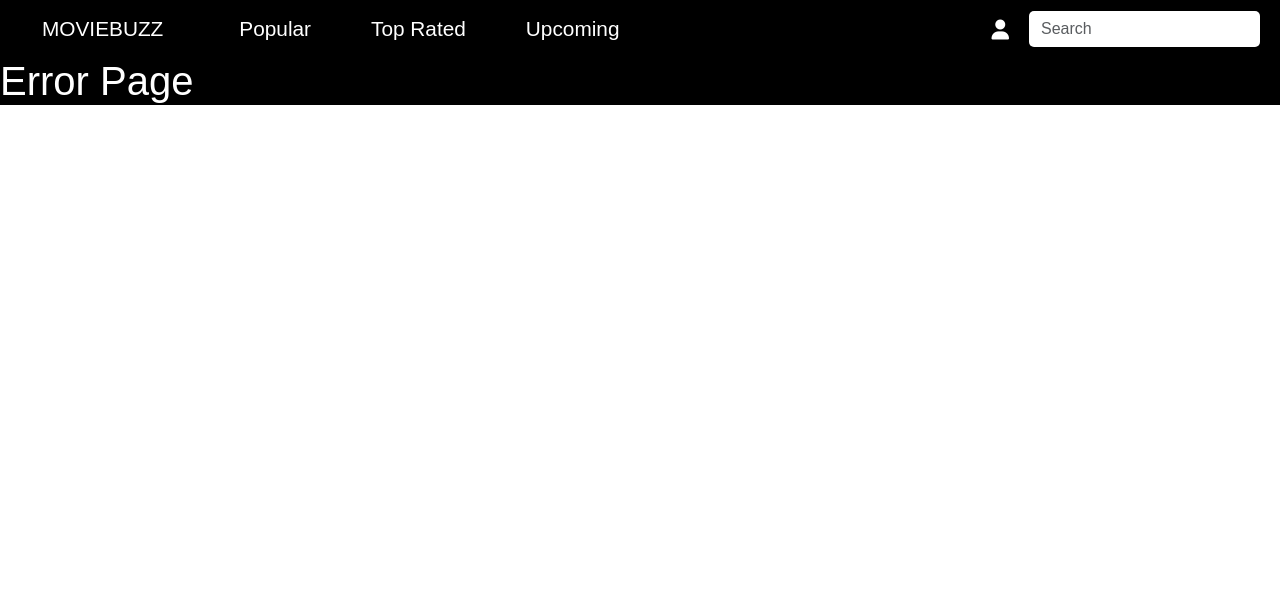
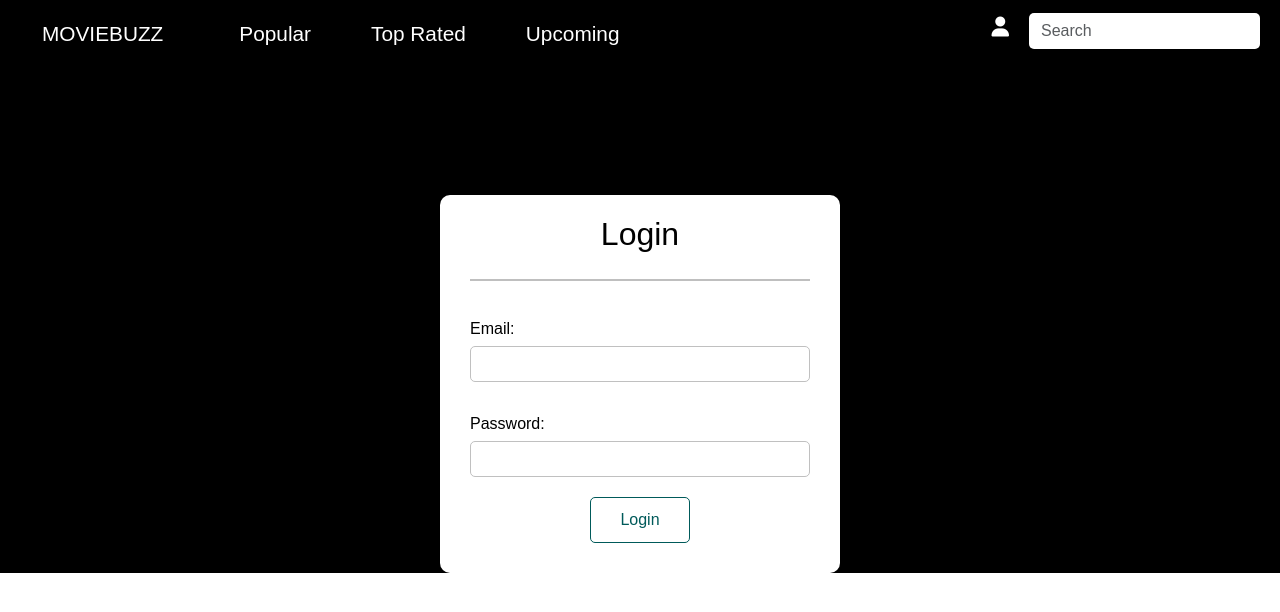
Before and after one commit to parthdedaniya/MovieFinder, a React (Create React App) app: page /login in a window 1280 px wide. Shown: the top 612 px of the page. Built offline with nearby package versions, Linux system fonts and the light colour scheme; the HTML template or start-up script is replaced by a standard one.

Commit message:
Add login, register page

```diff
--- a/src/App.css
+++ b/src/App.css
@@ -1,5 +1,6 @@
 .App {
-  background-color: black;
-  color: white;
-  font-family: sans-serif;
+	background-color: black;
+	height: 100%;
+	color: white;
+	font-family: sans-serif;
 }
--- a/src/App.js
+++ b/src/App.js
@@ -5,6 +5,8 @@ import Home from './pages/home/Home';
 import MovieList from './components/movieList/MovieList';
 import Movie from './pages/movieDetail/Movie';
 import Profile from './pages/profile/Profile';
+import Login from './pages/login/Login';
+import Register from './pages/register/Register';
 
 function App() {
   return (
@@ -12,7 +14,9 @@ function App() {
         <Router>
           <Header />
             <Routes>
-                <Route index element={<Home />}></Route>
+          <Route index element={<Home />}></Route>
+          <Route path="login" element={<Login />}></Route>
+          <Route path="register" element={<Register />}></Route>
                 <Route path="movie/:id" element={<Movie />}></Route>
                 <Route path="movies/:type" element={<MovieList />}></Route>
                 <Route path="profile" element={<Profile />}></Route>
--- /dev/null
+++ b/src/pages/login/Login.jsx
@@ -0,0 +1,23 @@
+import "./login.css";
+
+const Login = () => {
+	return (
+		<div className="login">
+			<div className="formHeader">
+				<h2 className="formTitle">Login</h2>
+			</div>
+			<hr />
+			<form className="loginForm">
+				<label for="email">Email:</label>
+				<input type="text" id="email" v-model="email" />
+				<label for="password">Password:</label>
+				<input type="password" id="password" v-model="password" />
+				<button type="submit" className="submitForm">
+					Login
+				</button>
+			</form>
+		</div>
+	);
+};
+
+export default Login;
--- /dev/null
+++ b/src/pages/login/login.css
@@ -0,0 +1,78 @@
+.login {
+	background-color: white;
+	border-radius: 10px;
+	width: 100%;
+	max-width: 400px;
+	margin: 10% auto;
+	padding: 20px 30px;
+}
+
+.formHeader {
+	display: flex;
+}
+
+.formTitle {
+	width: 100%;
+	text-align: center;
+	margin-bottom: 10px;
+	color: black;
+}
+
+hr {
+	border: 1px solid black;
+}
+
+.loginForm {
+	display: flex;
+	flex-direction: column;
+}
+
+label {
+    color: black;
+	margin-top: 20px;
+}
+
+input {
+	outline: none;
+	border-radius: 5px;
+	border: 1px solid rgb(192, 192, 192);
+	height: 36px;
+	font-size: 18px;
+	padding: 0 10px;
+	margin: 5px 0 10px;
+}
+
+.emailError,
+.passwordError {
+	color: red;
+}
+
+.submitForm {
+	background-color: white;
+	border: 1px solid rgb(0, 90, 90);
+	color: rgb(0, 90, 90);
+	border-radius: 5px;
+	outline: none;
+	width: 100px;
+	padding: 10px;
+	margin: 10px auto;
+	font-size: 16px;
+	cursor: pointer;
+}
+
+.submitForm:hover {
+	background-color: rgb(0, 90, 90);
+	color: #e8ffdd;
+	transition: all 0.3s ease;
+}
+
+@media (max-width: 460px) {
+	.login {
+		border: initial;
+		border-radius: initial;
+		width: 95%;
+		max-width: initial;
+		margin: 50% 0;
+		padding: 0 10px;
+	}
+}
--- /dev/null
+++ b/src/pages/register/Register.jsx
@@ -0,0 +1,25 @@
+const Register = () => {
+	return (
+		<div className="register">
+			<div className="formHeader">
+				<h2 className="formTitle">Register</h2>
+			</div>
+			<hr />
+			<form className="registerForm">
+				<label for="name">Name:</label>
+				<input type="text" id="name" v-model="name" />
+				<label for="email">Email:</label>
+				<input type="text" id="email" v-model="email" />
+				<label for="password">Password:</label>
+				<input type="password" id="password" v-model="password" />
+				<label for="cPassword">Confirm Password:</label>
+				<input type="password" id="cPassword" v-model="cPassword" />
+				<button type="submit" className="submitForm">
+					Register
+				</button>
+			</form>
+		</div>
+	);
+};
+
+export default Register;
--- /dev/null
+++ b/src/pages/register/register.css
@@ -0,0 +1,74 @@
+.register {
+    background-color: white;
+    border-radius: 10px;
+    width: 100%;
+    max-width: 500px;
+    margin: 20px auto;
+    padding: 20px 30px;
+}
+
+.formHeader {
+    display: flex;
+}
+
+.formTitle {
+    width: 100%;
+    text-align: center;
+    margin-bottom: 10px;
+    color: black;
+}
+
+hr {
+    border: 1px solid white;
+}
+
+.registerForm {
+    display: flex;
+    flex-direction: column;
+}
+
+label {
+    color: black
+    margin-top: 20px;
+}
+
+input,
+select {
+    outline: none;
+    border-radius: 5px;
+    border: 1px solid rgb(192, 192, 192);
+    height: 36px;
+    font-size: 18px;
+    padding: 0 10px;
+    margin: 5px 0 10px;
+}
+
+.submitForm {
+    background-color: white;
+    border: 1px solid rgb(0, 90, 90);
+    color: rgb(0, 90, 90);
+    border-radius: 5px;
+    outline: none;
+    width: 100px;
+    padding: 10px;
+    margin: 10px auto;
+    font-size: 16px;
+    cursor: pointer;
+}
+
+.submitForm:hover {
+    background-color: rgb(0, 90, 90);
+    color: #e8ffdd;
+    transition: all .3s ease;
+}
+
+@media(max-width: 460px) {
+    .register {
+        border: initial;
+        border-radius: initial;
+        width: 95%;
+        max-width: initial;
+        margin: 20px 0;
+        padding: 0 10px;
+    }
+}
```
